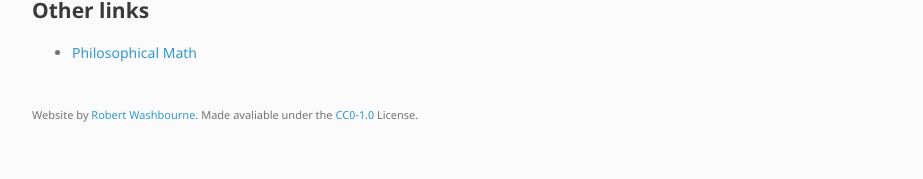
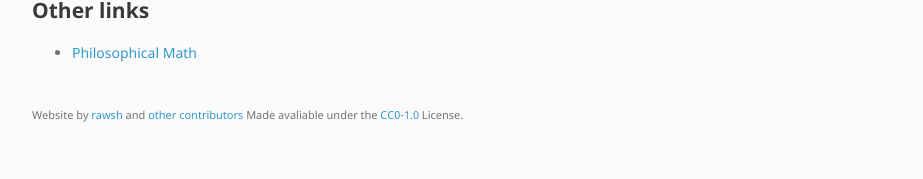
Before and after one commit to studymath/studymath.github.io, a Jekyll site: the page built from index.md, in a window 1280 px wide. Shown: the part 802-981 px from the top of the page, without its empty margins (178-1101 px from the left). Built offline with Jekyll 4.4.1, drawn with Linux system fonts in a browser that asks for light colours; nearby versions of some CDN libraries; our own code applies the rules of GitHub Pages for plain Markdown files.

Commit message:
Update default.html

```diff
--- a/_layouts/default.html
+++ b/_layouts/default.html
@@ -46,7 +46,7 @@
       <footer>
         {% if page.pdf %}<a href="{{ page.pdf }}"><p><small>PDF source</small></p></a>{% endif %}
         {% unless page.url == "/" %}<p><small>Article by {{ page.author }}</small></p>{% endunless %}
-        <p><small>Website by <a href="https://raw.sh">Robert Washbourne.</a> Made avaliable under the <a href="https://github.com/studymath/studymath.github.io/blob/master/LICENSE">CC0-1.0</a> License.</small></p>
+        <p><small>Website by <a href="https://github.com/rawsh">rawsh</a> and <a herf="https://github.com/studymath/studymath.github.io/graphs/contributors">other contributors</a> Made avaliable under the <a href="https://github.com/studymath/studymath.github.io/blob/master/LICENSE">CC0-1.0</a> License.</small></p>
       </footer>
     </div>
     <script src="{{ '/assets/js/scale.fix.js' | relative_url }}"></script>
```
